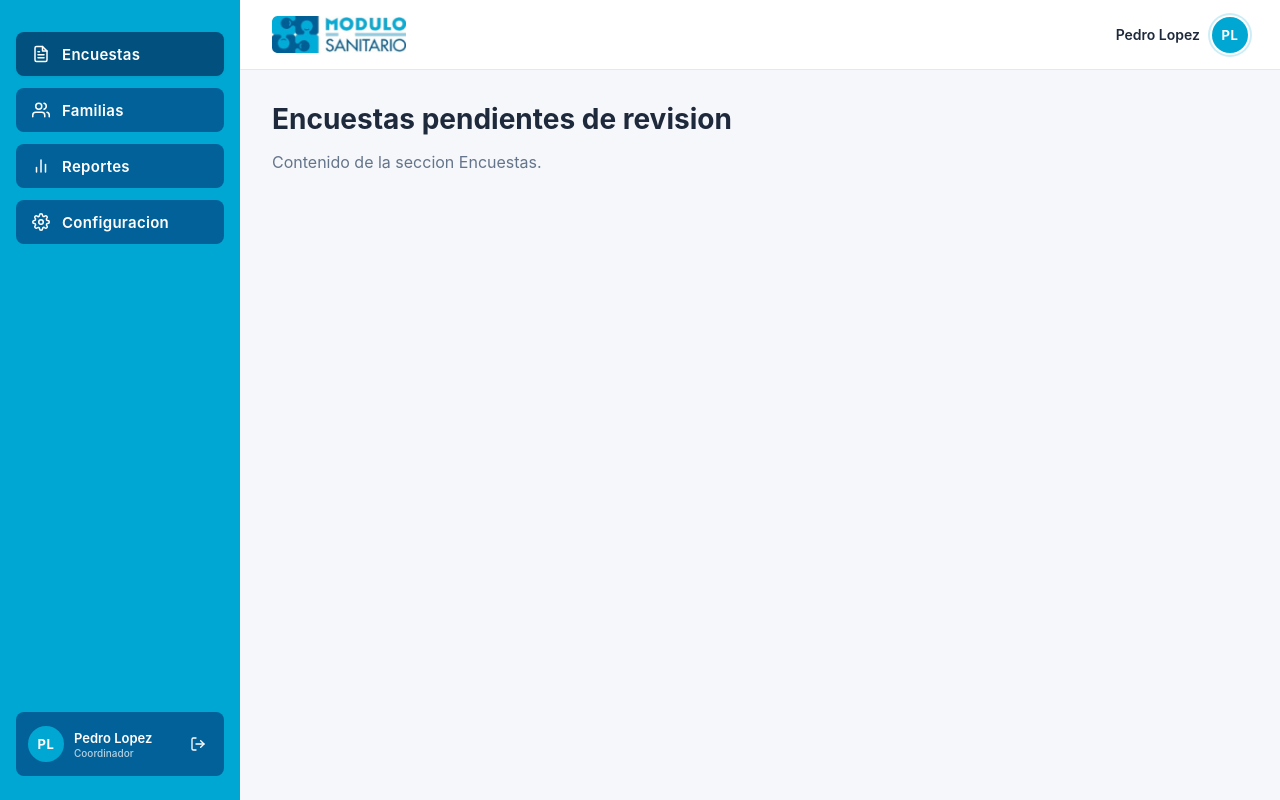
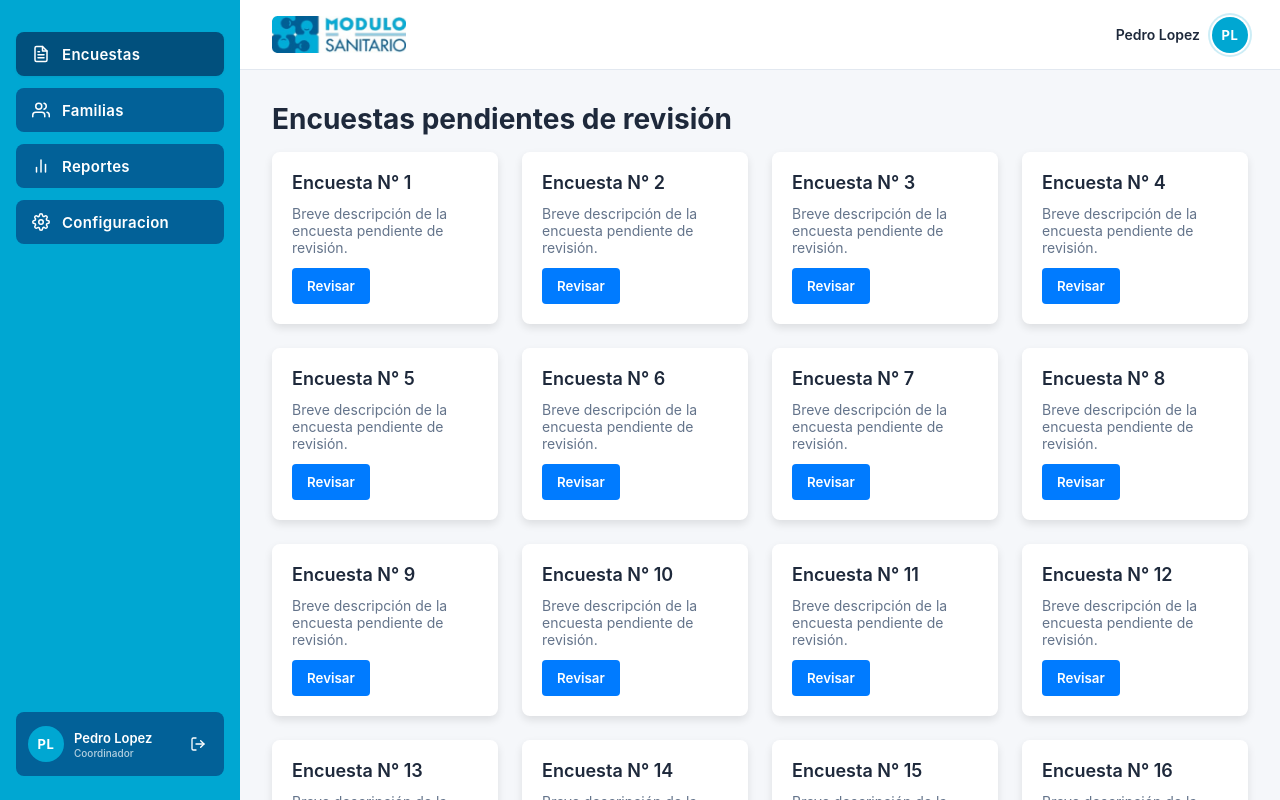
Before and after one commit to sebaslernoud/Frontend-React, a React (Vite) app in the folder Frontend-OCR/: page / in a window 1280 px wide. Built offline with nearby package versions, Linux system fonts and the light colour scheme.

Commit message:
feat: survey cards

```diff
--- a/Frontend-OCR/src/App.tsx
+++ b/Frontend-OCR/src/App.tsx
@@ -1,5 +1,6 @@
 import { useState } from 'react';
 import { Layout } from './components/Layout/Layout';
+import SurveyList from './components/Survey/SurveyList';
 import './App.css';
 
 function App() {
@@ -9,11 +10,15 @@ function App() {
     <Layout onSelectTab={setCurrentTab}>
       <div style={{ display: 'flex', flexDirection: 'column', gap: '16px' }}>
         <h1 style={{ margin: 0, fontSize: '28px', color: 'var(--color-text-dark)', fontFamily: 'var(--font-family)', fontWeight: 700 }}>
-          {currentTab === 'Encuestas' ? 'Encuestas pendientes de revision' : currentTab}
+          {currentTab === 'Encuestas' ? 'Encuestas pendientes de revisión' : currentTab}
         </h1>
-        <p style={{ margin: 0, color: 'var(--color-text-muted)', fontFamily: 'var(--font-family)' }}>
-          Contenido de la seccion {currentTab}.
-        </p>
+        {currentTab === 'Encuestas' ? (
+          <SurveyList />
+        ) : (
+          <p style={{ margin: 0, color: 'var(--color-text-muted)', fontFamily: 'var(--font-family)' }}>
+            Contenido de la sección {currentTab}.
+          </p>
+        )}
       </div>
     </Layout>
   );
--- a/Frontend-OCR/src/components/Header/Header.module.css
+++ b/Frontend-OCR/src/components/Header/Header.module.css
@@ -8,6 +8,7 @@
   padding: 0 32px;
   box-sizing: border-box;
   width: 100%;
+  flex-shrink: 0;
 }
 
 .logoContainer {
--- /dev/null
+++ b/Frontend-OCR/src/components/Survey/SurveyCard.css
@@ -0,0 +1,48 @@
+.survey-card {
+  background-color: #ffffff;
+  border-radius: 8px;
+  padding: 20px;
+  box-shadow: 0 4px 8px rgba(0, 0, 0, 0.1);
+  transition: transform 0.2s ease-in-out, box-shadow 0.2s ease-in-out;
+  display: flex;
+  flex-direction: column;
+  gap: 12px;
+}
+
+.survey-card:hover {
+  transform: translateY(-5px);
+  box-shadow: 0 8px 16px rgba(0, 0, 0, 0.15);
+}
+
+.survey-card-title {
+  margin: 0;
+  font-size: 18px;
+  font-weight: 600;
+  color: var(--color-text-dark);
+  font-family: var(--font-family);
+}
+
+.survey-card-description {
+  margin: 0;
+  font-size: 14px;
+  color: var(--color-text-muted);
+  font-family: var(--font-family);
+  flex-grow: 1;
+}
+
+.survey-card-button {
+  background-color: var(--color-primary, #007bff);
+  color: white;
+  border: none;
+  border-radius: 4px;
+  padding: 10px 15px;
+  font-family: var(--font-family);
+  font-weight: 600;
+  cursor: pointer;
+  align-self: flex-start;
+  transition: background-color 0.2s;
+}
+
+.survey-card-button:hover {
+  background-color: var(--color-primary-dark, #0056b3);
+}
--- /dev/null
+++ b/Frontend-OCR/src/components/Survey/SurveyCard.tsx
@@ -0,0 +1,17 @@
+import React from 'react';
+import './SurveyCard.css';
+
+interface SurveyCardProps {
+  title: string;
+  description: string;
+}
+
+export const SurveyCard: React.FC<SurveyCardProps> = ({ title, description }) => {
+  return (
+    <div className="survey-card">
+      <h3 className="survey-card-title">{title}</h3>
+      <p className="survey-card-description">{description}</p>
+      <button className="survey-card-button">Revisar</button>
+    </div>
+  );
+};
--- /dev/null
+++ b/Frontend-OCR/src/components/Survey/SurveyList.css
@@ -0,0 +1,6 @@
+.survey-grid {
+  display: grid;
+  grid-template-columns: repeat(4, 1fr);
+  gap: 24px;
+  height: 100%;
+}
--- /dev/null
+++ b/Frontend-OCR/src/components/Survey/SurveyList.tsx
@@ -0,0 +1,25 @@
+import { SurveyCard } from './SurveyCard';
+import './SurveyList.css';
+
+const SurveyList = () => {
+  // Datos de ejemplo para 16 tarjetas (4x4)
+  const surveys = Array.from({ length: 24 }, (_, i) => ({
+    id: i + 1,
+    title: `Encuesta N° ${i + 1}`,
+    description: 'Breve descripción de la encuesta pendiente de revisión.',
+  }));
+
+  return (
+    <div className="survey-grid">
+      {surveys.map((survey) => (
+        <SurveyCard
+          key={survey.id}
+          title={survey.title}
+          description={survey.description}
+        />
+      ))}
+    </div>
+  );
+};
+
+export default SurveyList;
```
Also changed, not shown: 1 other file (tests, documents, lock files or other folders).
